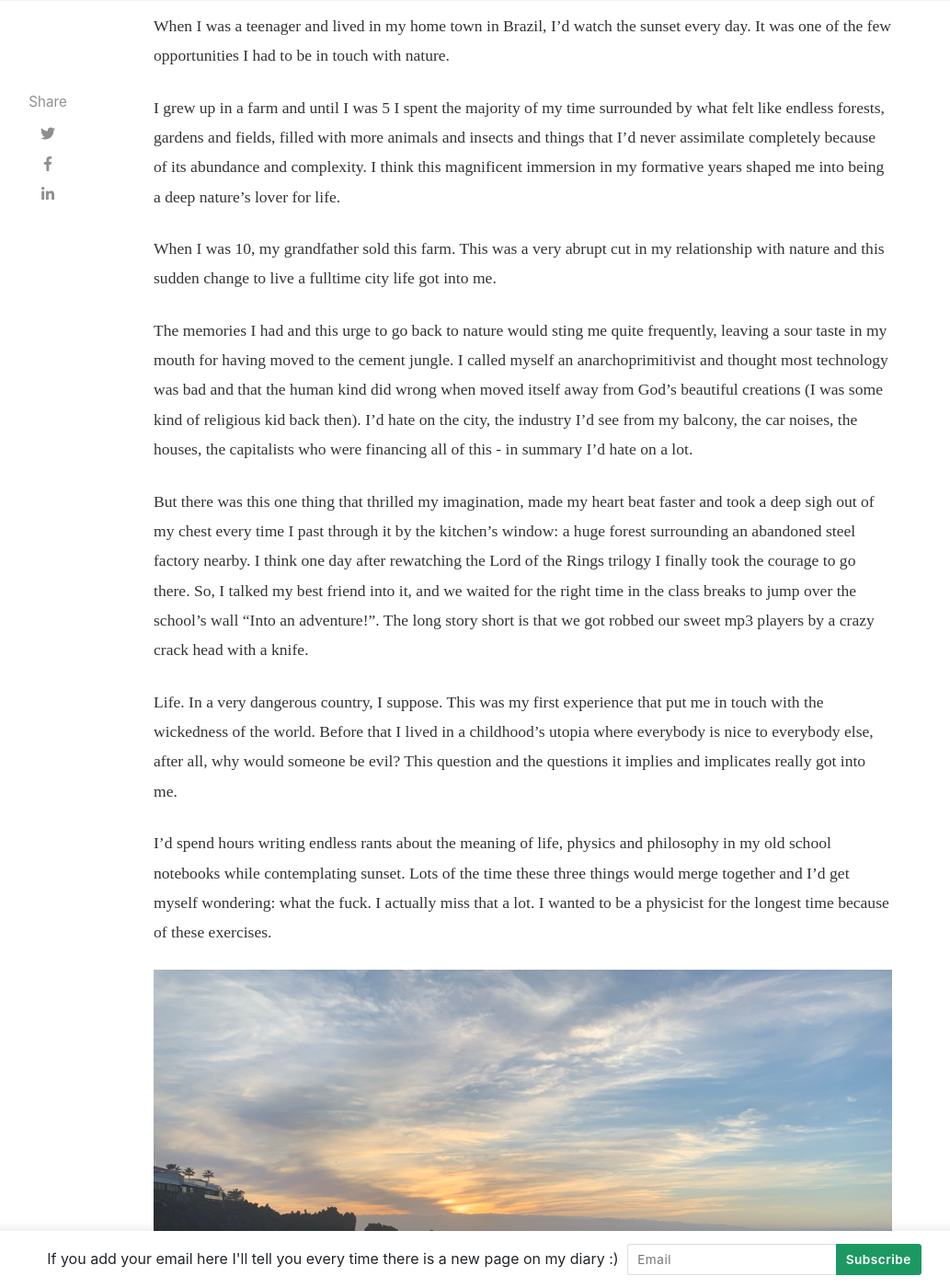
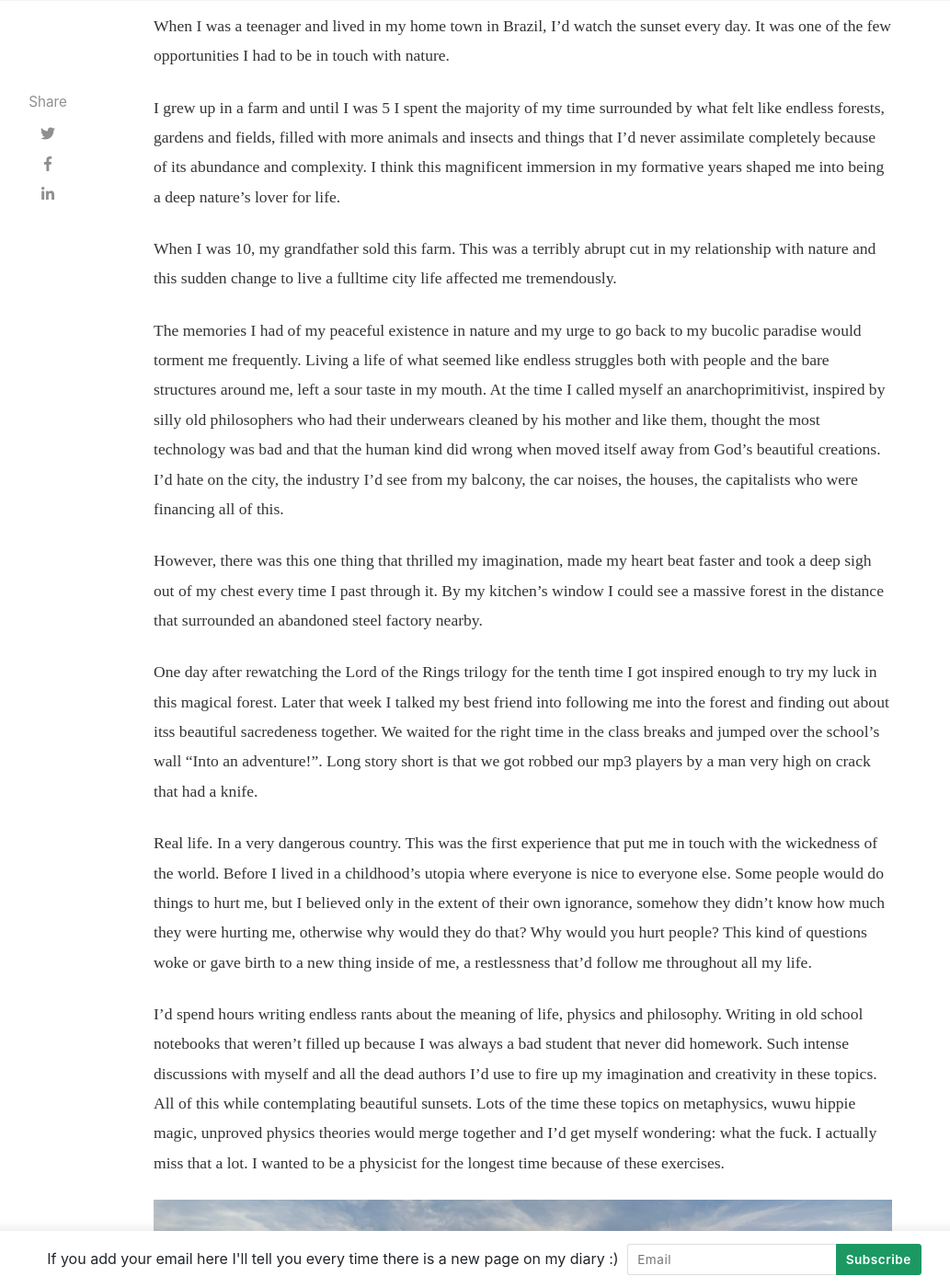
Before and after one commit to wireless-hippie/wireless-hippie.github.io, a Jekyll site: the page built from _posts/2021-02-01-tenerife-sunset.md, in a window 1280 px wide and 1400 px high, scrolled down 1009 px. Shown: the whole window at 92% size, without its empty margins (118-1151 px from the left). Built offline with Jekyll 4.4.1, drawn with Linux system fonts in a browser that asks for light colours; nearby versions of some CDN libraries; some of the changed text lies outside the part shown.

Commit message:
better tenerife

```diff
--- a/_posts/2021-02-01-tenerife-sunset.md
+++ b/_posts/2021-02-01-tenerife-sunset.md
@@ -14,21 +14,23 @@ When I was a teenager and lived in my home town in Brazil, I'd watch the sunset
 
 I grew up in a farm and until I was 5 I spent the majority of my time surrounded by what felt like endless forests, gardens and fields, filled with more animals and insects and things that I'd never assimilate completely because of its abundance and complexity. I think this magnificent immersion in my formative years shaped me into being a deep nature's lover for life.
 
-When I was 10, my grandfather sold this farm. This was a very abrupt cut in my relationship with nature and this sudden change to live a fulltime city life got into me.
+When I was 10, my grandfather sold this farm. This was a terribly abrupt cut in my relationship with nature and this sudden change to live a fulltime city life affected me tremendously.
 
-The memories I had and this urge to go back to nature would sting me quite frequently, leaving a sour taste in my mouth for having moved to the cement jungle. I called myself an anarchoprimitivist and thought most technology was bad and that the human kind did wrong when moved itself away from God's beautiful creations (I was some kind of religious kid back then). I'd hate on the city, the industry I'd see from my balcony, the car noises, the houses, the capitalists who were financing all of this - in summary I'd hate on a lot.
+The memories I had of my peaceful existence in nature and my urge to go back to my bucolic paradise would torment me frequently. Living a life of what seemed like endless struggles both with people and the bare structures around me, left a sour taste in my mouth. At the time I called myself an anarchoprimitivist, inspired by silly old philosophers who had their underwears cleaned by his mother and like them, thought the most technology was bad and that the human kind did wrong when moved itself away from God's beautiful creations. I'd hate on the city, the industry I'd see from my balcony, the car noises, the houses, the capitalists who were financing all of this.
 
-But there was this one thing that thrilled my imagination, made my heart beat faster and took a deep sigh out of my chest every time I past through it by the kitchen's window: a huge forest surrounding an abandoned steel factory nearby. I think one day after rewatching the Lord of the Rings trilogy I finally took the courage to go there. So, I talked my best friend into it, and we waited for the right time in the class breaks to jump over the school's wall "Into an adventure!". The long story short is that we got robbed our sweet mp3 players by a crazy crack head with a knife.
+However, there was this one thing that thrilled my imagination, made my heart beat faster and took a deep sigh out of my chest every time I past through it. By my kitchen's window I could see a massive forest in the distance that surrounded an abandoned steel factory nearby.
 
-Life. In a very dangerous country, I suppose. This was my first experience that put me in touch with the wickedness of the world. Before that I lived in a childhood's utopia where everybody is nice to everybody else, after all, why would someone be evil? This question and the questions it implies and implicates really got into me.
+One day after rewatching the Lord of the Rings trilogy for the tenth time I got inspired enough to try my luck in this magical forest. Later that week I talked my best friend into following me into the forest and finding out about itss beautiful sacredeness together. We waited for the right time in the class breaks and jumped over the school's wall "Into an adventure!". Long story short is that we got robbed our mp3 players by a man very high on crack that had a knife.
 
-I'd spend hours writing endless rants about the meaning of life, physics and philosophy in my old school notebooks while contemplating sunset. Lots of the time these three things would merge together and I'd get myself wondering: what the fuck. I actually miss that a lot. I wanted to be a physicist for the longest time because of these exercises.
+Real life. In a very dangerous country. This was the first experience that put me in touch with the wickedness of the world. Before I lived in a childhood's utopia where everyone is nice to everyone else. Some people would do things to hurt me, but I believed only in the extent of their own ignorance, somehow they didn't know how much they were hurting me, otherwise why would they do that? Why would you hurt people? This kind of questions woke or gave birth to a new thing inside of me, a restlessness that'd follow me throughout all my life.
+
+I'd spend hours writing endless rants about the meaning of life, physics and philosophy. Writing in old school notebooks that weren't filled up because I was always a bad student that never did homework. Such intense discussions with myself and all the dead authors I'd use to fire up my imagination and creativity in these topics. All of this while contemplating beautiful sunsets. Lots of the time these topics on metaphysics, wuwu hippie magic, unproved physics theories would merge together and I'd get myself wondering: what the fuck. I actually miss that a lot. I wanted to be a physicist for the longest time because of these exercises.
 
 ![My Image](/assets/images/tenerife/1sunset.JPEG)
 
 Today I went watching the sunset by myself in a nearby beach. Didn't have any notebooks and no one recently robbed my mp3 player from me.
 
-But still, watching sunsets is an interesting exercise to me. It's a moment where even though I have my phone and the whole world's knowledge, and all of my friendships, and lots of my desires, expectations, fears, loves, inside this little black magic box, I don't really feel the urge to look at it and let it consume me. I sit still, and I look at the clouds and at the beautiful colors the sun is creating with the help of our atmosphere and optic enchantments and I just feel gratitude for living in a world filled with beauty.
+Still, I love watching sunsets. It's a moment where even though I have my phone and the whole world's knowledge, and all of my friendships, and lots of my desires, expectations, fears, loves, inside this little black magic box, I don't really feel the urge to look at it and let it consume me. I sit still, and I look at the clouds and at the beautiful colors the sun is creating with the help of our atmosphere and optic enchantments and I just feel gratitude for living in a world filled with beauty.
 
 ![My Image](/assets/images/tenerife/2sunset.JPEG)
 
```
